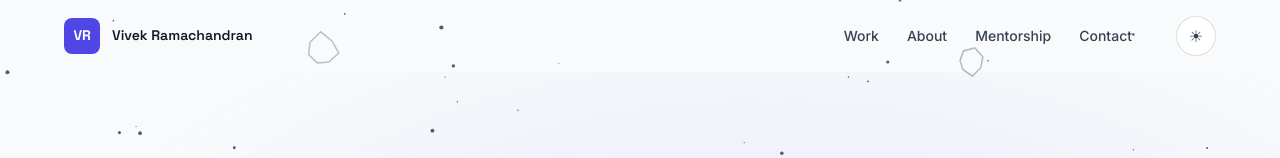
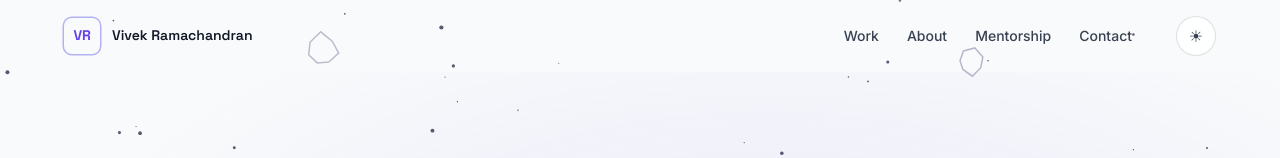
Before and after one commit to vivekrbot/Website26, a React (Vite) app: page / in a window 1280 px wide. Shown: the top 158 px of the page. Built offline with nearby package versions, Linux system fonts and the light colour scheme.

Commit message:
Update logomark to transparent gradient text, theme-aware
Dark mode: indigo→cyan gradient text with matching box-shadow border.
Light mode: violet→indigo gradient text. Background is fully transparent.
Uses background-clip: text so the gradient shows through the letterforms.

```diff
--- a/src/layout/Nav.module.css
+++ b/src/layout/Nav.module.css
@@ -44,13 +44,36 @@
   width: 36px;
   height: 36px;
   border-radius: var(--radius-md);
-  background: var(--accent-primary);
-  color: var(--color-white);
+  background: transparent;
+  border: 1.5px solid currentColor;
   font-family: var(--font-display);
   font-size: var(--text-sm);
   font-weight: var(--weight-bold);
   letter-spacing: -0.02em;
   flex-shrink: 0;
+
+  /* Transparent text that clips to a gradient */
+  background-image: var(--logo-gradient);
+  -webkit-background-clip: text;
+  background-clip: text;
+  -webkit-text-fill-color: transparent;
+  color: transparent;
+
+  /* Border also uses the gradient */
+  border: 1.5px solid transparent;
+  background-origin: border-box;
+}
+
+/* Dark mode: indigo → cyan gradient */
+[data-theme="dark"] .logoMark {
+  --logo-gradient: linear-gradient(135deg, #818cf8 0%, #38bdf8 100%);
+  box-shadow: 0 0 0 1.5px rgba(129,140,248,0.5);
+}
+
+/* Light mode: deep violet → indigo */
+[data-theme="light"] .logoMark {
+  --logo-gradient: linear-gradient(135deg, #4f46e5 0%, #7c3aed 100%);
+  box-shadow: 0 0 0 1.5px rgba(79,70,229,0.4);
 }
 
 .logoName {
```
